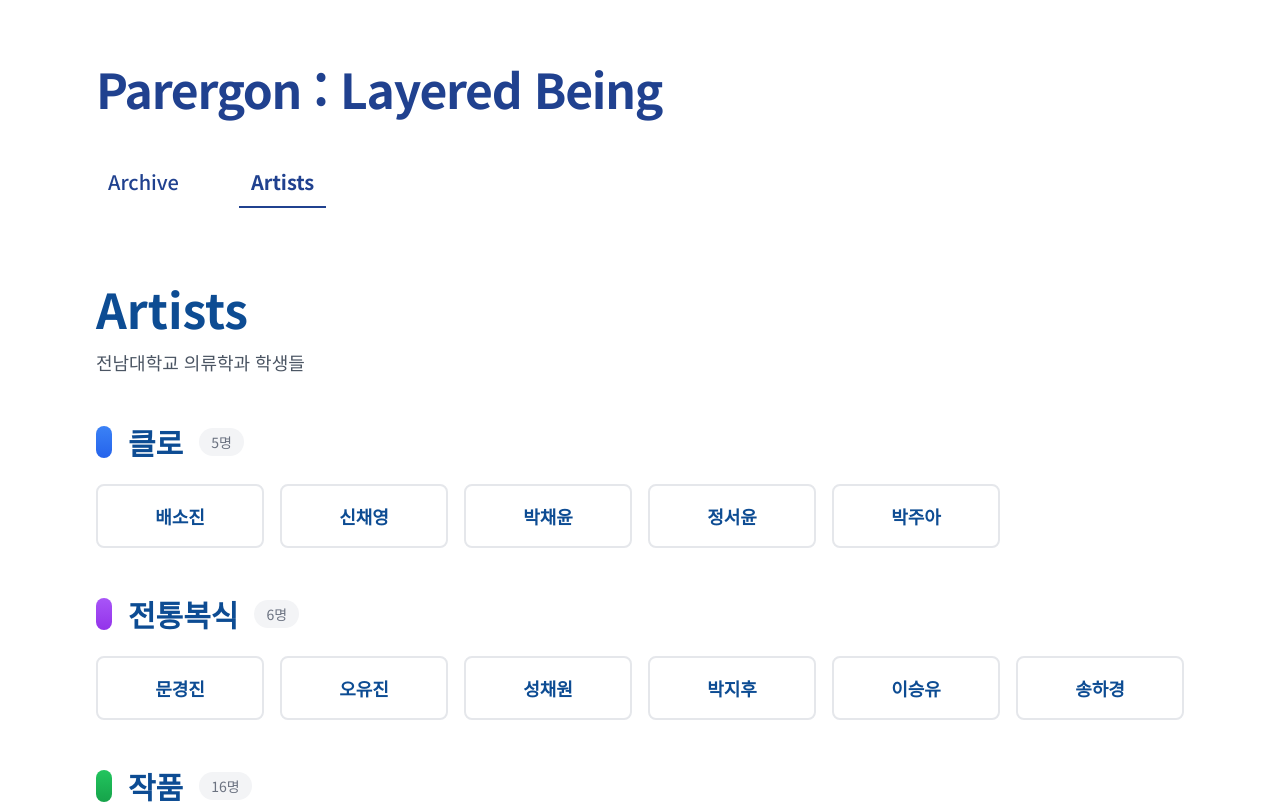
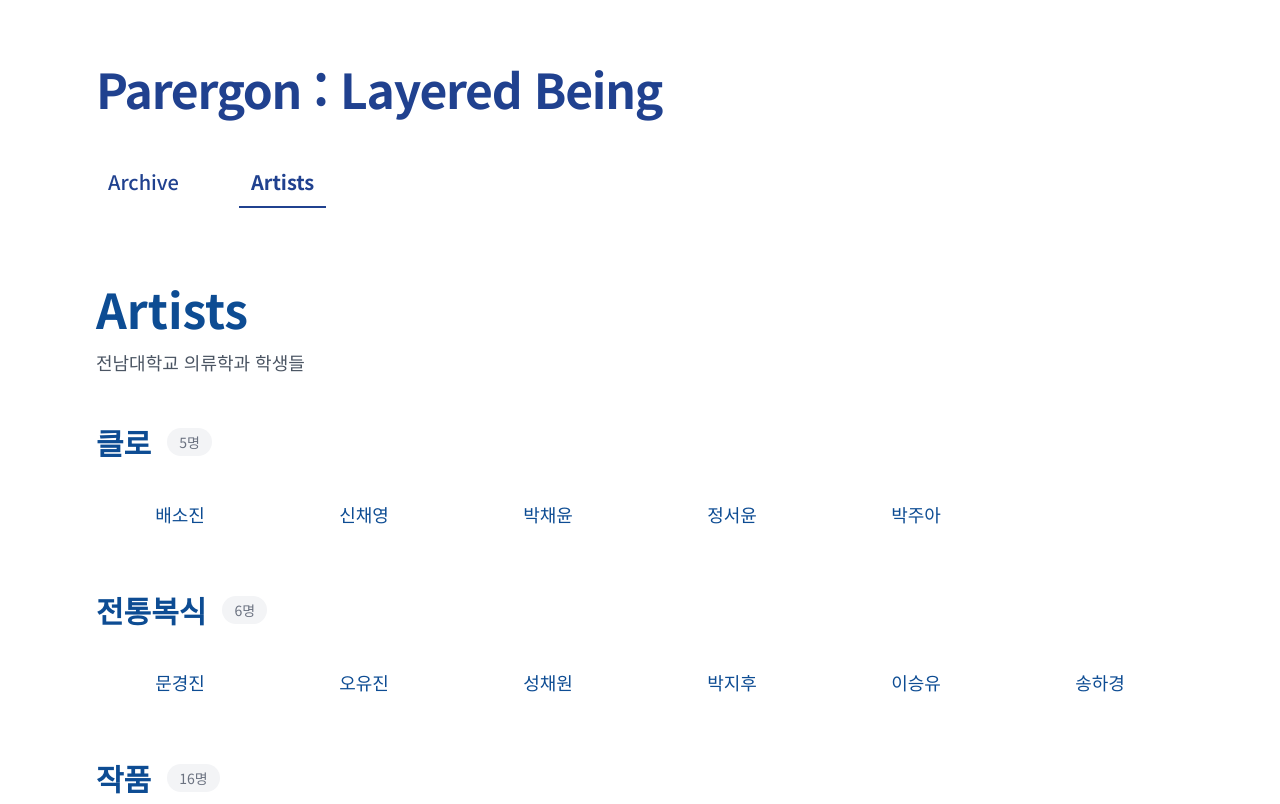
Before and after one commit to Superkid0714/CNU-Clothing-Department-Graduation-Work, a React (Vite) app in the folder cnu-clothing/: page /artists in a window 1280 px wide. Shown: the top 804 px of the page. Built offline with nearby package versions, Linux system fonts and the light colour scheme.

Commit message:
♻️ refactor : 아티스트 페이지에서 동그란 ㅍ버튼 제거 & 색깔 바 제거

```diff
--- a/cnu-clothing/src/pages/ArtistsPage.jsx
+++ b/cnu-clothing/src/pages/ArtistsPage.jsx
@@ -12,7 +12,6 @@ const ArtistsPage = () => {
   Object.entries(worksData).forEach(([categoryKey, works]) => {
     artistsByCategory[categoryKey] = {
       title: getCategoryName(categoryKey),
-      color: getCategoryColor(categoryKey),
       students: works.map((work) => ({
         id: work.id,
         name: work.artist,
@@ -20,18 +19,6 @@ const ArtistsPage = () => {
       })),
     };
   });
-
-  // 카테고리별 색상 정의
-  function getCategoryColor(category) {
-    const colors = {
-      clo: 'from-blue-500 to-blue-600',
-      traditional: 'from-purple-500 to-purple-600',
-      works: 'from-green-500 to-green-600',
-      'media-production': 'from-red-500 to-red-600',
-      'fashion-marketing': 'from-yellow-500 to-yellow-600',
-    };
-    return colors[category] || 'from-gray-500 to-gray-600';
-  }
 
   return (
     <div className="min-h-screen bg-white">
@@ -51,11 +38,8 @@ const ArtistsPage = () => {
             {Object.entries(artistsByCategory).map(
               ([categoryKey, category]) => (
                 <section key={categoryKey} className="space-y-4 md:space-y-6">
-                  {/* 분야 제목 */}
+                  {/* 분야 제목  */}
                   <div className="flex items-center space-x-3 md:space-x-4">
-                    <div
-                      className={`w-3 h-6 md:w-4 md:h-8 bg-gradient-to-b ${category.color} rounded-full`}
-                    ></div>
                     <h3 className="text-2xl md:text-3xl font-bold text-blue-800">
                       {category.title}
                     </h3>
@@ -64,7 +48,7 @@ const ArtistsPage = () => {
                     </span>
                   </div>
 
-                  {/* 학생 카드 그리드 */}
+                  {/* 학생 이름 그리드 */}
                   <div className="grid grid-cols-2 sm:grid-cols-3 md:grid-cols-4 lg:grid-cols-5 xl:grid-cols-6 gap-4 md:gap-4">
                     {category.students.map((student) => (
                       <Link
@@ -72,13 +56,10 @@ const ArtistsPage = () => {
                         to={`/archive/${categoryKey}/${student.workId}`}
                         className="group block"
                       >
-                        <div className="bg-white border-2 border-gray-200 rounded-lg p-4 md:p-4 hover:border-blue-800 hover:shadow-lg transition-all duration-300 transform hover:-translate-y-1">
-                          {/* 학생 정보  */}
-                          <div className="text-center">
-                            <h4 className="text-base md:text-lg font-bold text-blue-800 group-hover:text-blue-600 transition-colors duration-300">
-                              {student.name}
-                            </h4>
-                          </div>
+                        <div className="text-center p-4 hover:bg-gray-50 rounded-lg transition-all duration-300 transform hover:-translate-y-1">
+                          <h4 className="text-base md:text-lg font-medium text-blue-800 group-hover:text-blue-600 transition-colors duration-300">
+                            {student.name}
+                          </h4>
                         </div>
                       </Link>
                     ))}
```
